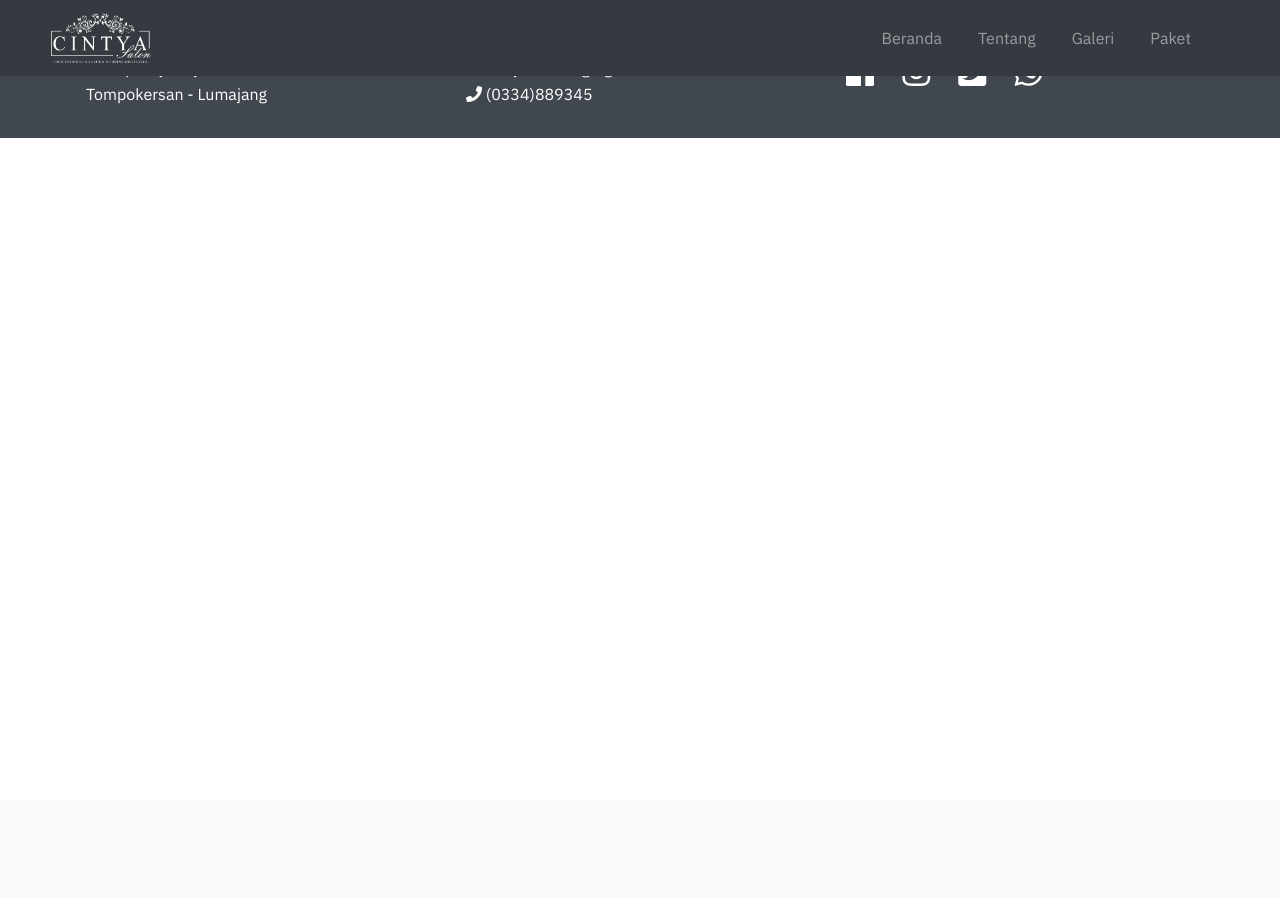
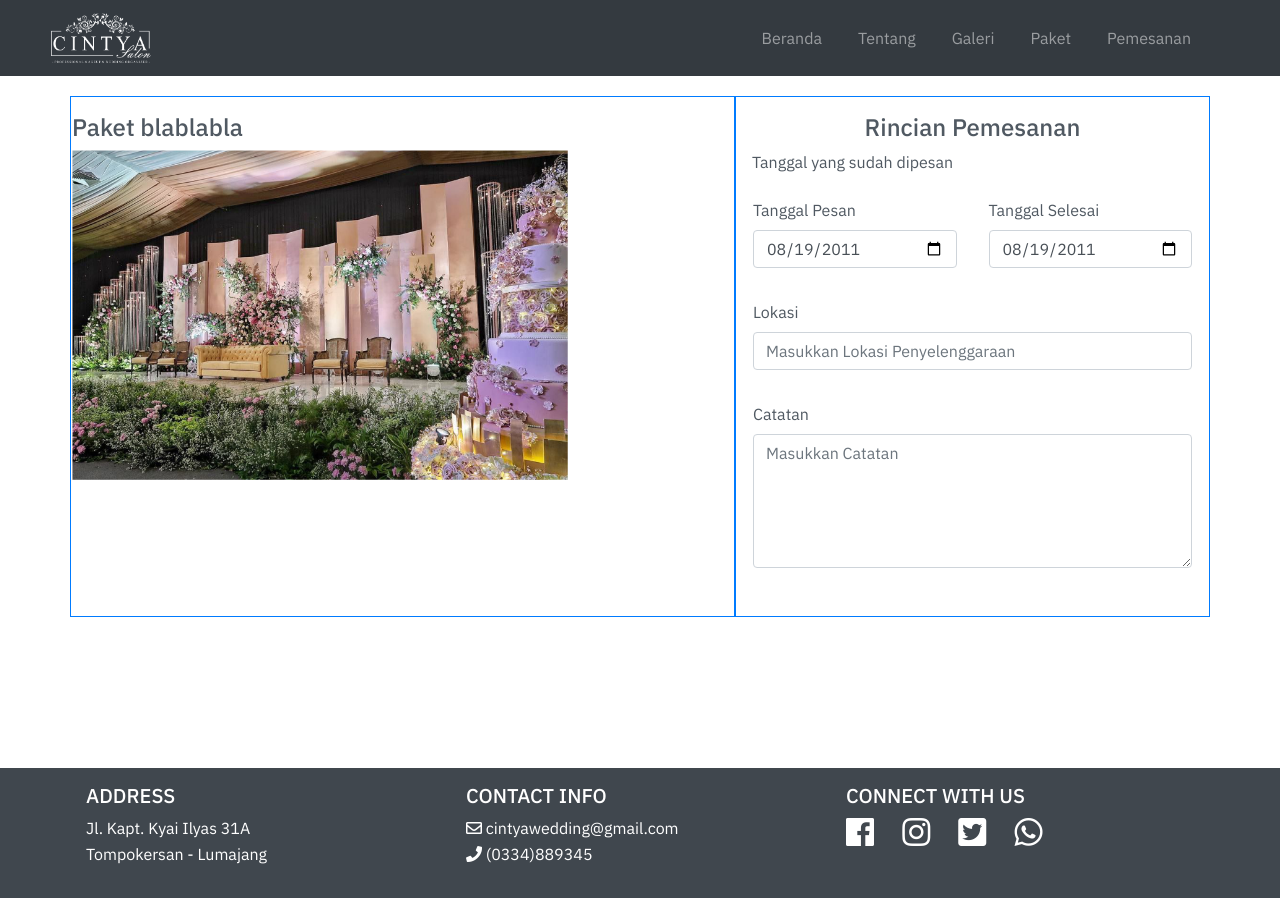
Before and after one commit to prayitnotaufik/Wedding-Website, a PHP site: page /pemesanan.php in a window 1280 px wide. Before the commit the page ends 138 px from the top, so only its background shows below. Run offline with PHP 8.4, Linux system fonts and the light colour scheme; some libraries are stand-ins or nearby versions.

Commit message:
Tambah halaman pemesanan

```diff
--- a/includes/navbar.php
+++ b/includes/navbar.php
@@ -14,8 +14,11 @@
 					<li class="nav-item" style="margin-right:20px" >
 						<a class="nav-link" href="galeri.php">Galeri</a>
 					</li>
+					<li class="nav-item" style="margin-right:20px">
+						<a class="nav-link" href="paket.php">Paket</a>
+					</li>
 					<li class="nav-item" style="margin-right:50px">
-						<a class="nav-link" href="paket.php">Paket</a>
+						<a class="nav-link" href="pemesanan.php">Pemesanan</a>
 					</li>
 				</ul>
 			</div>
--- a/pemesanan.php
+++ b/pemesanan.php
@@ -1,13 +1,50 @@
 <!DOCTYPE html>
 <html lang="en">
-<?php include 'includes/head.php'?>
+<?php include 'includes/head.php' ?>
+
 <body>
-<?php include 'includes/navbar.php'?>
-    <div class="container">
+    <?php include 'includes/navbar.php' ?>
+    <div class="container mt-5 pt-5 " style="min-height:720px">
         <div class="row">
-            <h1></h1>
+            <div class="col-md-7 border border-primary">
+                <div class="row">
+                    <h4>Paket blablabla</h4>
+                </div>
+                <div class="row">
+                    <img style="max-width:75%" src="img/gal1.png" alt="" srcset="">
+                </div>
+            </div>
+            <div class="col-md-5 border border-primary">
+                <div>
+                    <h4 class="text-center">Rincian Pemesanan</h4>
+                    <label for="">Tanggal yang sudah dipesan</label>
+                </div>
+                <div class="row">
+                    <div class="col-sm-6">
+                        <label for="tanggal">Tanggal Pesan</label>
+                        <input class="form-control" type="date" value="2011-08-19" id="tanngal">
+                    </div>
+                    <div class="col-sm-6">
+                        <label for="tanggal">Tanggal Selesai</label>
+                        <input class="form-control" type="date" value="2011-08-19" id="tanngal">
+                    </div>
+                    <div class="col-sm-12">
+                        <label for="lokasi">Lokasi</label>
+                        <input class="form-control" type="text" value="" id="lokasi" placeholder="Masukkan Lokasi Penyelenggaraan">
+                    </div>
+                    <div class="col-sm-12">
+                        <label for="catatan">Catatan</label>
+                        <textarea rows="5" class="form-control" type="text" value="" id="lokasi" placeholder="Masukkan Catatan"></textarea>
+                    </div>
+                </div>
+                <div class="form-group row">
+
+                </div>
+            </div>
         </div>
     </div>
-<?php include 'includes/footer.php' ?>
+
+    <?php include 'includes/footer.php' ?>
 </body>
+
 </html>
```
